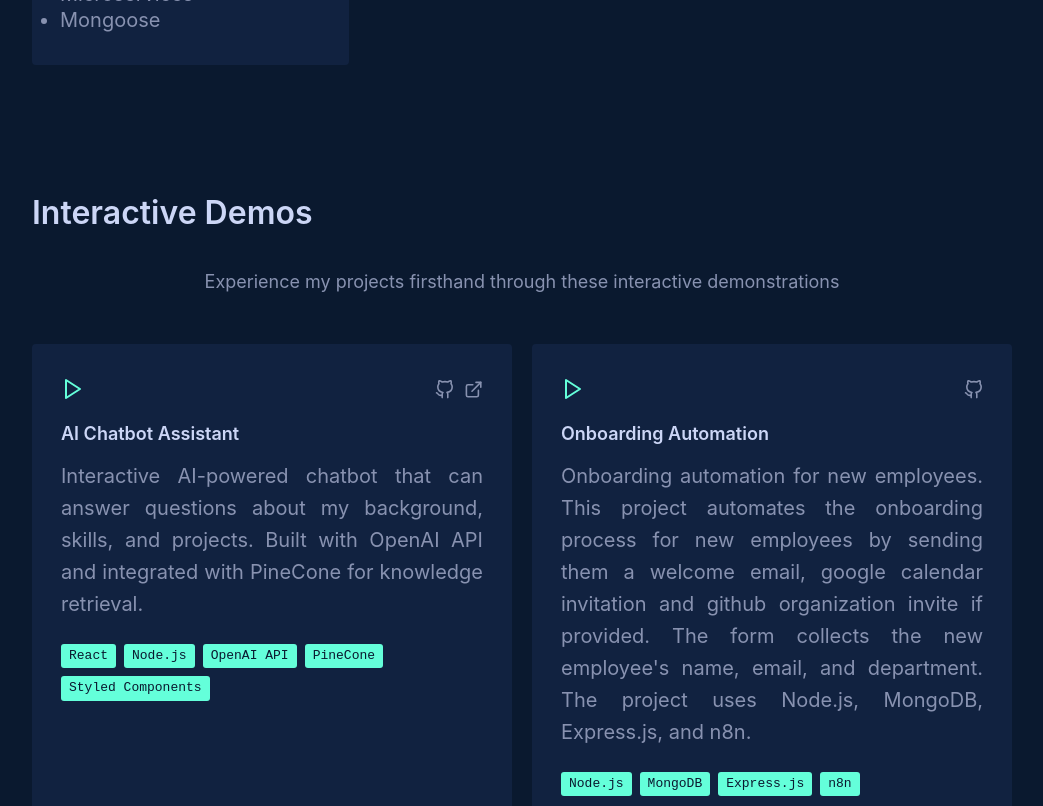
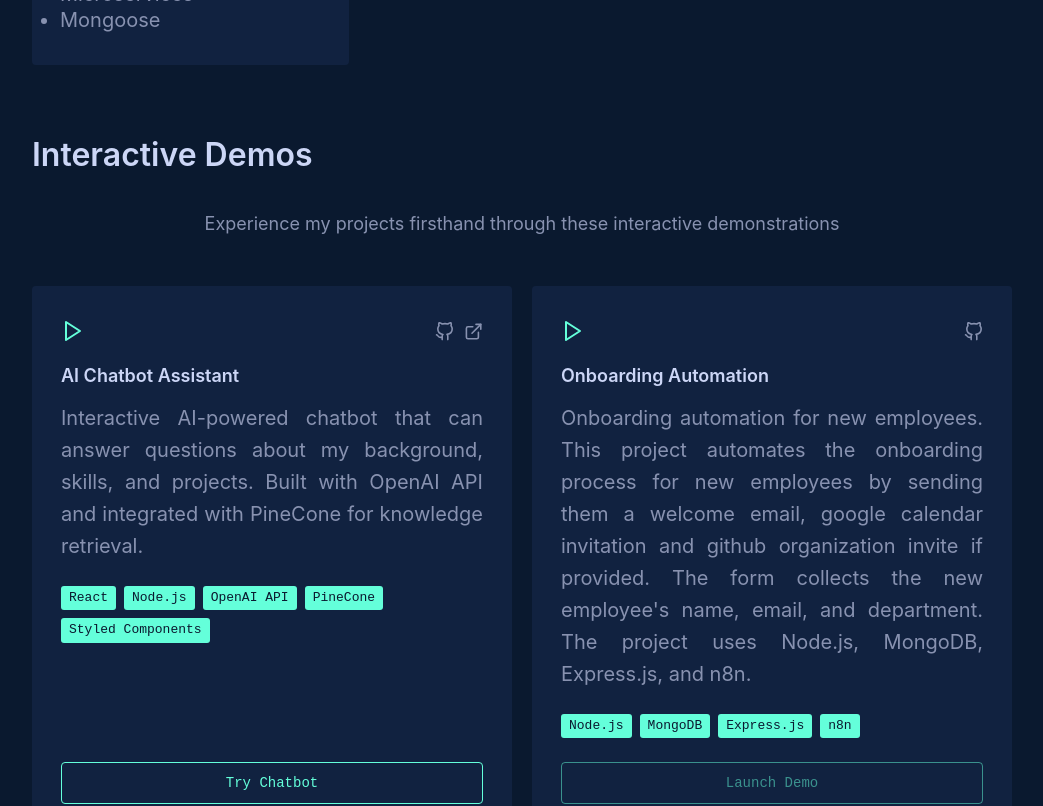
Before and after one commit to LouisYangga/Portfolio_with_chatbot, a React (Vite) app in the folder portfolio-frontend/: page / in a window 1280 px wide. Shown: the part 4400-5206 px from the top of the page, without its empty margins (118-1161 px from the left). Built offline with nearby package versions, Linux system fonts and the light colour scheme; no server answers; the HTML template or start-up script is replaced by a standard one.

Commit message:
reduce top padding

```diff
--- a/portfolio-frontend/src/styles/SectionStyles.js
+++ b/portfolio-frontend/src/styles/SectionStyles.js
@@ -204,6 +204,8 @@ export const WorkSection = styled(Section)`
 `
 
 export const DemoSection = styled(Section)`
+  padding-top: 2px;
+
   .section-description {
     color: var(--slate);
     font-size: var(--fz-lg);
```
